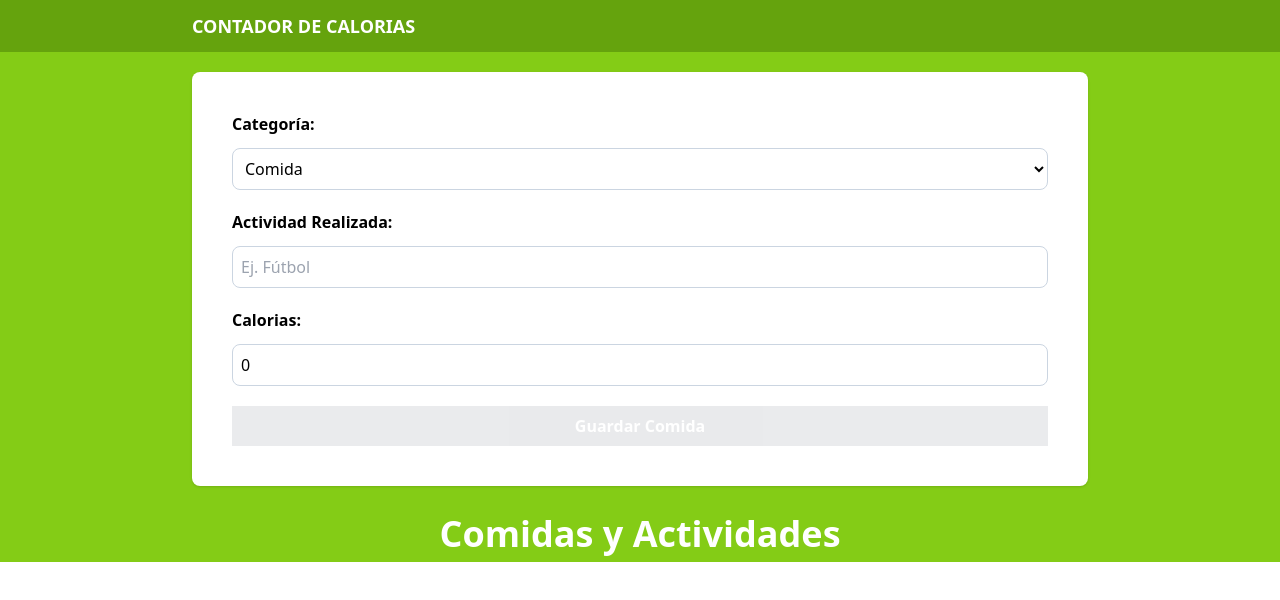
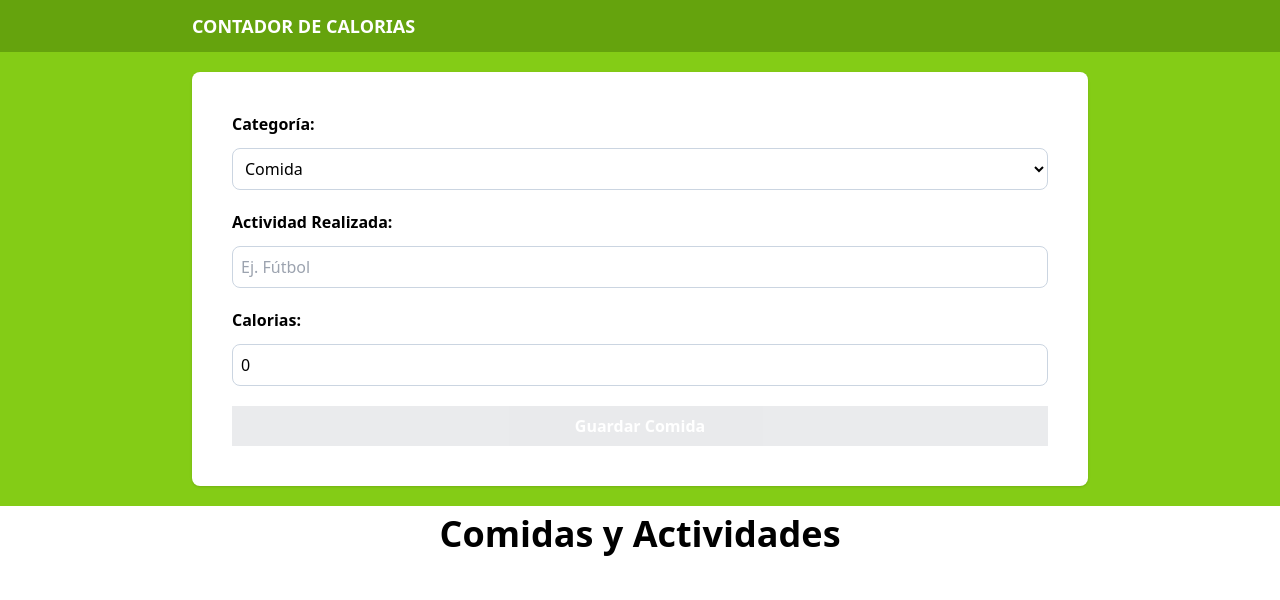
Before and after one commit to BryanGallo/Contador-Calorias-TS, a React (Vite) app: page / in a window 1280 px wide. Shown: the top 600 px of the page. Built offline with nearby package versions, Linux system fonts and the light colour scheme.

Commit message:
Tamanio mostrar actividades , uso de heroicons
Fondo actividades blanco

```diff
--- a/package.json
+++ b/package.json
@@ -10,6 +10,7 @@
     "preview": "vite preview"
   },
   "dependencies": {
+    "@heroicons/react": "^2.1.5",
     "react": "^18.2.0",
     "react-dom": "^18.2.0",
     "uuid": "^10.0.0"
--- a/src/App.tsx
+++ b/src/App.tsx
@@ -20,7 +20,7 @@ function App() {
                     <Form dispatch={dispatch} />
                 </div>
             </section>
-            <section className="bg-lime-500 py-2 px-5">
+            <section className="py-2 px-5">
                 <ActivityList activities={state.activities} />
             </section>
         </>
--- a/src/components/ActivityList.tsx
+++ b/src/components/ActivityList.tsx
@@ -1,6 +1,7 @@
 import { Activity } from "../types";
 import { categories } from "../data/categories";
 import { useMemo } from "react";
+import { PencilSquareIcon} from '@heroicons/react/24/outline'
 
 type ActivityList = {
     activities: Activity[];
@@ -16,17 +17,17 @@ const ActivityList = ({ activities }: ActivityList) => {
 
     return (
         <>
-            <h2 className="text-white font-bold text-center text-4xl">
+            <h2 className=" font-bold text-center text-4xl">
                 Comidas y Actividades
             </h2>
             {activities.map((activity) => (
                 <div
                     key={activity.id}
-                    className="px-5 pb-5 pt-1 bg-white mt-5 rounded-lg "
+                    className="px-5 pb-5 pt-1 bg-white mt-5 rounded-lg flex justify-between items-center w-2/3 mx-auto"
                 >
                     <div className="space-y-2 flex flex-col ">
                         <p
-                            className={` self-end text-sm font-bold px-2 py-2 text-white uppercase text-center rounded-lg ${
+                            className={` self-start text-sm font-bold px-2 py-2 text-white uppercase text-center rounded-r-lg ${
                                 activity.category === 1
                                     ? "bg-orange-500"
                                     : "bg-lime-500"
@@ -34,12 +35,18 @@ const ActivityList = ({ activities }: ActivityList) => {
                         >
                             {categoryName(+activity.category)}
                         </p>
-                        <p className="text-2xl font-black">
+                        <p className="text-2xl font-black ml-5">
                             {activity.name}
                         </p>
-                        <p className="text-4xl font-black text-lime-500">
+                        <p className="text-4xl font-black text-lime-500 ml-5">
                             {activity.calories} <span>Calorias</span>
                         </p>
+                    </div>
+                    <div className="flex gap-5 items-center ">
+                        <button>
+                            <PencilSquareIcon className="h-8 w-8 text-gray-800"/>
+                        </button>
+
                     </div>
                 </div>
             ))}
```
Also changed, not shown: 1 other file (tests, documents, lock files or other folders).
